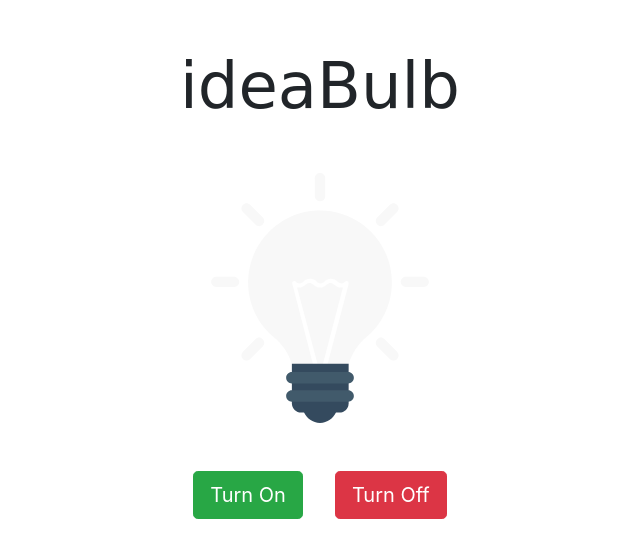
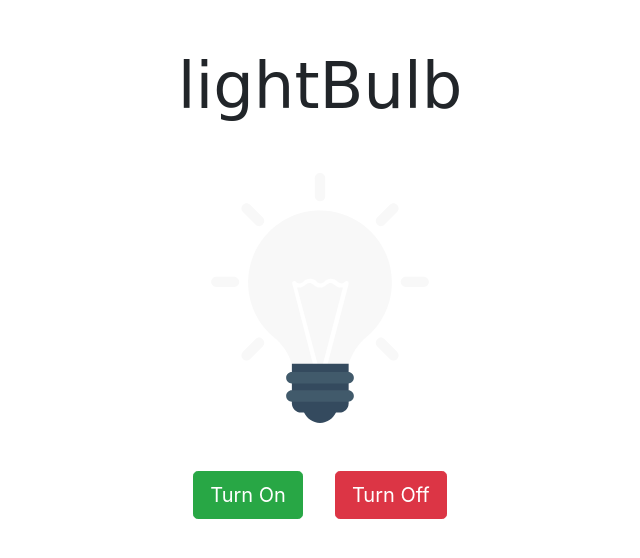
Before and after one commit to Ko200/ideaBulb, a plain HTML site: page index.html in a window 1280 px wide. Shown: the whole page, without its empty margins (320-960 px from the left). Drawn offline with nearby package versions, Linux system fonts and the light colour scheme; a web font is replaced by a local one.

Commit message:
last head change

```diff
--- a/index.html
+++ b/index.html
@@ -12,11 +12,11 @@
       crossorigin="anonymous"
     />
     <link rel="stylesheet" type="text/css" href="main.css" />
-    <title>BulbOn</title>
+    <title>lightBulb</title>
   </head>
   <body>
     <div class="container">
-      <h1 class="text-center heading mt-5">ideaBulb</h1>
+      <h1 class="text-center heading mt-5">lightBulb</h1>
       <div class="d-flex justify-content-center mt-5">
         <img id="bulb" src="./bulb-off.svg" height="250px" alt="" />
       </div>
```
